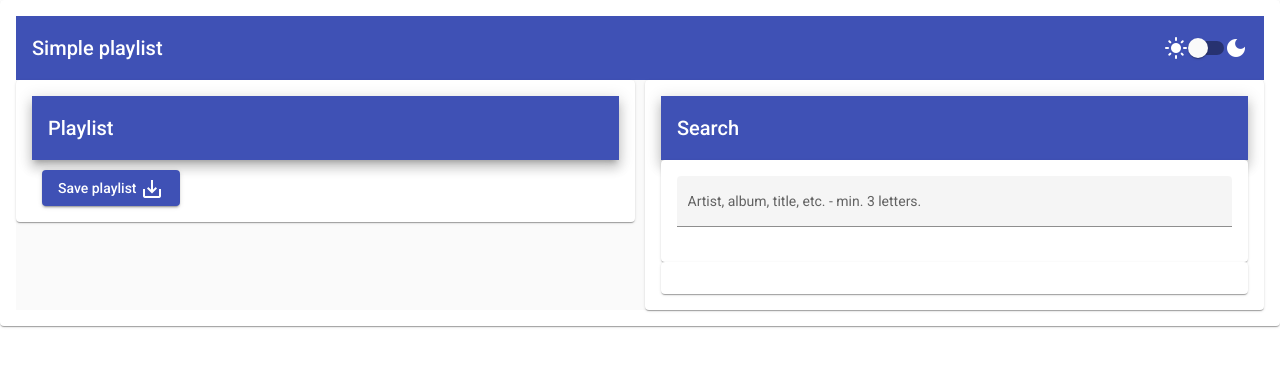
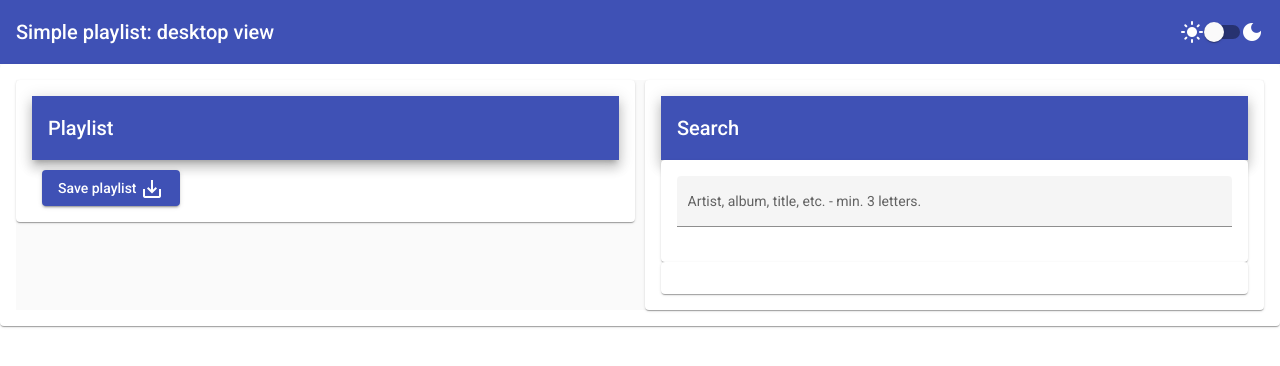
Before and after one commit to mbiedzki/playlist, an Angular app in the folder playlist/: page / in a window 1280 px wide. Shown: the top 366 px of the page. Built offline with nearby package versions, Linux system fonts and the light colour scheme.

Commit message:
routing based on mode

```diff
--- a/playlist/src/app/app-routing.module.ts
+++ b/playlist/src/app/app-routing.module.ts
@@ -1,10 +1,34 @@
 import { NgModule } from '@angular/core';
-import { RouterModule, Routes } from '@angular/router';
+import { Router, RouterModule, Routes } from '@angular/router';
+import { PlaylistComponent } from './playlist-component/playlist/playlist.component';
+import { SearchComponent } from './search-component/search/search.component';
+import { DesktopViewComponent } from './desktop/desktop-view/desktop-view.component';
 
-const routes: Routes = [];
+
+const mobileRoutes: Routes = [
+  { path: 'playlist', component: PlaylistComponent },
+  { path: 'search', component: SearchComponent },
+];
+
+const routes: Routes = [
+  { path: '', component: DesktopViewComponent },
+];
 
 @NgModule({
   imports: [RouterModule.forRoot(routes)],
-  exports: [RouterModule]
+  exports: [RouterModule],
 })
-export class AppRoutingModule { }
+export class AppRoutingModule {
+  public constructor(private router: Router) {}
+
+  public async updateRoots(mobileMode: boolean) {
+    console.log('update roots for mobile:', mobileMode )
+    if (mobileMode) {
+      this.router.resetConfig(mobileRoutes);
+      await this.router.navigate(['/playlist'])
+    } else {
+      this.router.resetConfig(routes);
+      await this.router.navigate([''])
+    }
+  }
+}
--- a/playlist/src/app/app.component.html
+++ b/playlist/src/app/app.component.html
@@ -1,27 +1,32 @@
-<mat-card *ngIf="innerWidth > switchToMobile">
+<mat-toolbar color="primary">
 
-  <mat-toolbar color="primary">
-    <h1>Simple playlist</h1>
-    <span class="spacer"></span>
-    <mat-icon>light_mode</mat-icon>
-    <mat-slide-toggle [formControl]="toggleControl" color="accent">
-    </mat-slide-toggle>
-    <mat-icon><span class="material-icons-outlined">dark_mode</span></mat-icon>
-  </mat-toolbar>
-
-  <div class="mat-app-background" fxLayout="row" fxLayoutGap="10px">
-    <div fxFlex="50">
-      <app-playlist></app-playlist>
-    </div>
-    <div fxFlex="50">
-      <app-search></app-search>
-    </div>
+  <!--  menu for mobile mode-->
+  <div *ngIf="mobileMode">
+    <button mat-icon-button [matMenuTriggerFor]="menu" aria-label="Menu">
+      <mat-icon>menu</mat-icon>
+    </button>
+    <mat-menu #menu="matMenu">
+      <a routerLink="/playlist" mat-menu-item>
+        <mat-icon>queue_music</mat-icon>
+        Playlist</a>
+      <a routerLink="/search" mat-menu-item>
+        <mat-icon>search</mat-icon>
+        Search</a>
+    </mat-menu>
   </div>
 
-</mat-card>
+  <!--  header-->
+  <h1>Simple playlist:&nbsp;</h1>
+  <h1 *ngIf="!mobileMode">desktop view</h1>
+  <h1 *ngIf="mobileMode">mobile view</h1>
+  <span class="spacer"></span>
 
-<mat-card *ngIf="innerWidth <= switchToMobile">
-  Mobile
-</mat-card>
+  <!--  dark moe switch-->
+  <mat-icon>light_mode</mat-icon>
+  <mat-slide-toggle [formControl]="toggleControl" color="accent">
+  </mat-slide-toggle>
+  <mat-icon><span class="material-icons-outlined">dark_mode</span></mat-icon>
+
+</mat-toolbar>
 
 <router-outlet></router-outlet>
--- a/playlist/src/app/app.component.ts
+++ b/playlist/src/app/app.component.ts
@@ -3,6 +3,8 @@ import { FormControl } from '@angular/forms';
 import { MatDialog } from '@angular/material/dialog';
 import { OverlayContainer } from '@angular/cdk/overlay';
 import { fromEvent, Observable, Subscription } from 'rxjs';
+import { AppRoutingModule } from './app-routing.module';
+import { J } from '@angular/cdk/keycodes';
 
 @Component({
   selector: 'app-root',
@@ -18,35 +20,28 @@ export class AppComponent {
   resizeObservable: Observable<Event> = new Observable<Event>();
   resizeSubscription: Subscription = new Subscription();
   public innerWidth: number = 0;
-  public switchToMobile: number = 768;
+  public mobileMode: boolean = false;
 
-  constructor(private dialog: MatDialog, private overlay: OverlayContainer, private elementref: ElementRef, private renderer: Renderer2) { }
+  constructor(private dialog: MatDialog, private overlay: OverlayContainer, private elementref: ElementRef, private renderer: Renderer2, private rootModule: AppRoutingModule) { }
 
-  ngOnInit(): void {
-    //set initial dark mode
+  async ngOnInit() {
     this.initMode();
-
-    //on toggle change class of app and class of overlays and of body and save user preference
-    this.toggleControl.valueChanges.subscribe((darkMode) => {
-      this.saveTogglePref(darkMode);
-      this.setMode(darkMode);
-    });
-
-    //monitor width to switch to mobile view
-    this.innerWidth = window.innerWidth;
-    this.resizeObservable = fromEvent(window, 'resize');
-    this.resizeSubscription = this.resizeObservable.subscribe(evt => {
-      this.innerWidth = (evt.target as any).innerWidth;
-    });
+    await this.setWidthListener();
   }
 
+  //set initial dark mode
   initMode() {
     const darkMode: boolean = JSON.parse(localStorage.getItem('darkMode') || 'false');
     this.setMode(darkMode);
     this.toggleControl.setValue(darkMode);
+    this.toggleControl.valueChanges.subscribe((dMode: boolean) => {
+      this.setMode(dMode);
+    });
   }
 
+  //on toggle change class of app and class of overlays and of body and save user preference
   setMode(darkMode: boolean) {
+    this.saveTogglePref(darkMode);
     const darkClassName = 'dark-mode';
     this.className = darkMode ? darkClassName : '';
     if (darkMode) {
@@ -60,7 +55,21 @@ export class AppComponent {
 
   saveTogglePref(mode: boolean) {
     localStorage.setItem('darkMode', JSON.stringify(mode));
-    console.log('darkmode preference saved', mode);
+    console.log('dark mode preference saved', mode);
+  }
+
+  //setup initial routes and watch for changes in width
+  async setWidthListener() {
+    this.innerWidth = window.innerWidth;
+    this.mobileMode = this.innerWidth <= 768;
+    await this.rootModule.updateRoots(this.mobileMode)
+    this.resizeObservable = fromEvent(window, 'resize');
+    this.resizeSubscription = this.resizeObservable.subscribe(async (evt) => {
+      let prevMobile = JSON.parse(JSON.stringify(this.mobileMode))
+      this.innerWidth = (evt.target as any).innerWidth;
+      this.mobileMode = this.innerWidth <= 768;
+      if(prevMobile !== this.mobileMode) await this.rootModule.updateRoots(this.mobileMode)
+    });
   }
 
   ngOnDestroy() {
--- a/playlist/src/app/app.module.ts
+++ b/playlist/src/app/app.module.ts
@@ -31,6 +31,8 @@ import { MatGridListModule } from '@angular/material/grid-list';
 import { NgModule } from '@angular/core';
 import { MatSlideToggleModule } from '@angular/material/slide-toggle';
 import { FlexModule } from '@angular/flex-layout';
+import { MatMenuModule } from '@angular/material/menu';
+import { DesktopViewComponent } from './desktop/desktop-view/desktop-view.component';
 
 
 @NgModule({
@@ -43,6 +45,7 @@ import { FlexModule } from '@angular/flex-layout';
     ItemComponent,
     MoreButtonComponent,
     MySnackBarComponent,
+    DesktopViewComponent,
   ],
   imports: [
     BrowserModule,
@@ -70,6 +73,7 @@ import { FlexModule } from '@angular/flex-layout';
     MatGridListModule,
     MatSlideToggleModule,
     FlexModule,
+    MatMenuModule,
   ],
   providers: [
     MySnackBarComponent,
--- /dev/null
+++ b/playlist/src/app/desktop/desktop-view/desktop-view.component.html
@@ -0,0 +1,10 @@
+<mat-card>
+  <div class="mat-app-background" fxLayout="row" fxLayoutGap="10px">
+    <div fxFlex="50">
+      <app-playlist></app-playlist>
+    </div>
+    <div fxFlex="50">
+      <app-search></app-search>
+    </div>
+  </div>
+</mat-card>
--- /dev/null
+++ b/playlist/src/app/desktop/desktop-view/desktop-view.component.ts
@@ -0,0 +1,15 @@
+import { Component, OnInit } from '@angular/core';
+
+@Component({
+  selector: 'app-desktop-view',
+  templateUrl: './desktop-view.component.html',
+  styleUrls: ['./desktop-view.component.scss']
+})
+export class DesktopViewComponent implements OnInit {
+
+  constructor() { }
+
+  ngOnInit(): void {
+  }
+
+}
```
Also changed, not shown: playlist/src/app/desktop/desktop-view/desktop-view.component.scss (added), 1 other file (tests, documents, lock files or other folders).
